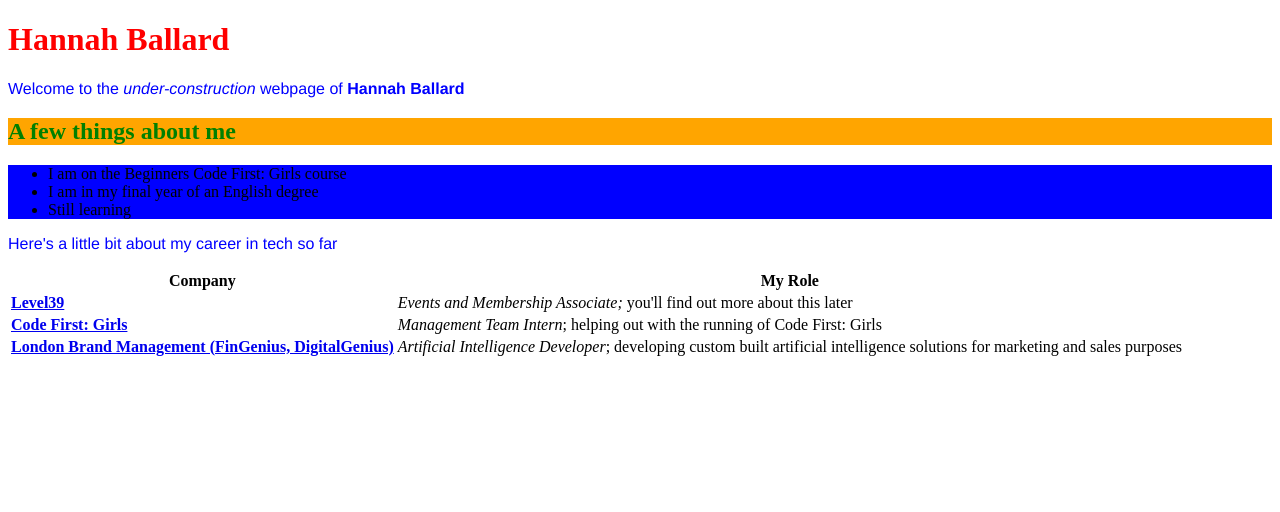
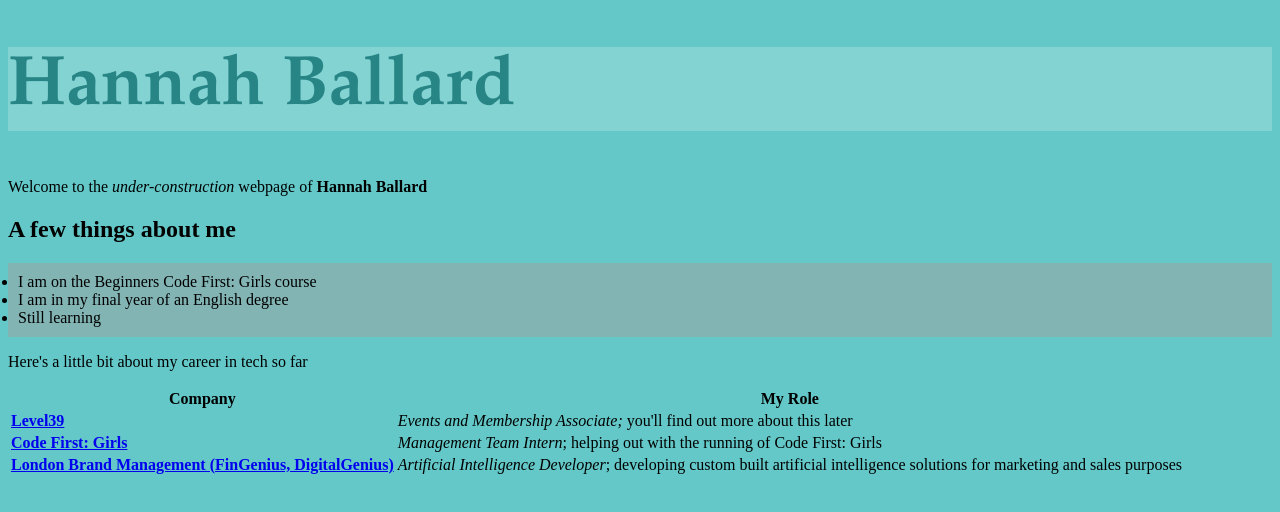
Before and after one commit to hannahballard/first_site, a plain HTML site: page Index.html in a window 1280 px wide. Drawn offline with Linux system fonts and the light colour scheme.

Commit message:
More CSS edits

```diff
--- a/Stylesheets/main.css
+++ b/Stylesheets/main.css
@@ -1,14 +1,22 @@
+header {
+      text-align: center;
+      color: white;
+    }
+body {
+      background-color: rgba(100,200,200,1)
+    }
 h1 {
-color: red;
-}
-p {
-color: blue;
-font-family: "Helvetica";
-font-size: 16px;
-}
-ul { background-color: blue;}
-h2 {
-color: green;
-background-color: orange;
-}
-ol { background-color: teal;}
+      font-size: 70px;
+      font-family: "Book Antiqua";
+      color: rgba(0,100,100,0.7);
+      background-color: rgba(255,255,255,0.2);
+    }
+img {
+      margin: 40px 0px 0px 0px;
+      border: 5px solid #ABC;
+      border-radius: 50px;
+    }
+ul {
+      padding: 10px;
+      background: rgba(255,100,100,0.2);
+    }
```
Also changed, not shown: BACKGROUND_1.jpg (added).
